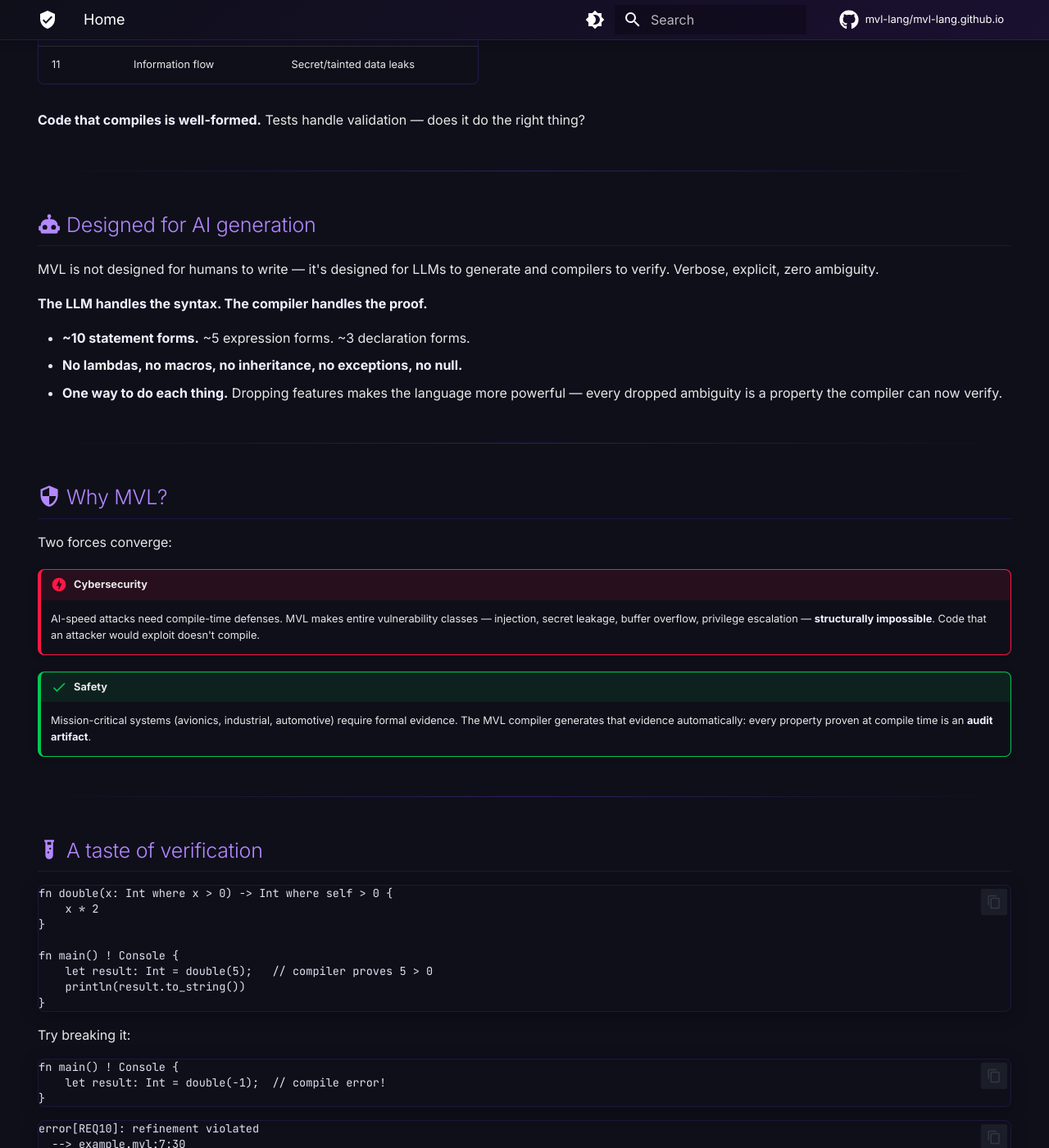
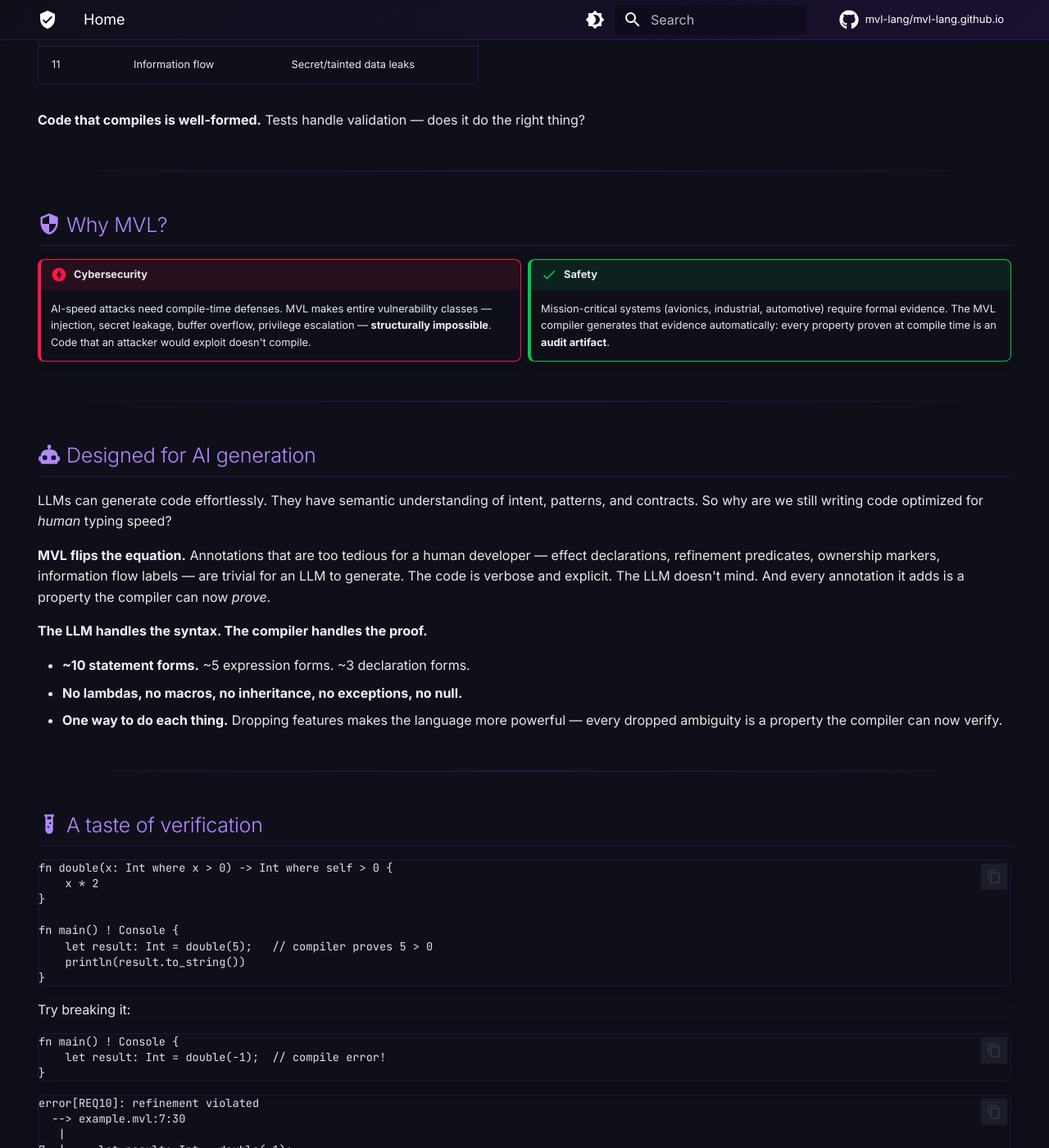
Before and after one commit to mvl-lang/mvl-lang.github.io, an MkDocs documentation site: the page built from docs/index.md, in a window 1280 px wide and 1400 px high, scrolled down 1412 px. Shown: the whole window at 82% size. Built offline with MkDocs 1.6.1 and Material for MkDocs 9.7.7, drawn with Linux system fonts in a browser that asks for light colours; comment, search, counter and statistics services are not loaded.

Commit message:
content: side-by-side Why MVL + AI generation story
- Cybersecurity + Safety admonitions in side-by-side grid (responsive)
- Rewritten AI generation section: LLMs generate annotations that are
  too tedious for humans, compiler proves every one
- Reordered: Why MVL before AI generation (motivation before mechanism)

Co-Authored-By: Claude Opus 4.6 (1M context) <noreply@anthropic.com>

```diff
--- a/docs/index.md
+++ b/docs/index.md
@@ -56,27 +56,31 @@ Every MVL program passes through **11 verification checks** before any code is e
 
 ---
 
+## :material-security: Why MVL?
+
+<div class="grid" markdown>
+
+!!! danger "Cybersecurity"
+    AI-speed attacks need compile-time defenses. MVL makes entire vulnerability classes — injection, secret leakage, buffer overflow, privilege escalation — **structurally impossible**. Code that an attacker would exploit doesn't compile.
+
+!!! success "Safety"
+    Mission-critical systems (avionics, industrial, automotive) require formal evidence. The MVL compiler generates that evidence automatically: every property proven at compile time is an **audit artifact**.
+
+</div>
+
+---
+
 ## :material-robot: Designed for AI generation
 
-MVL is not designed for humans to write — it's designed for LLMs to generate and compilers to verify. Verbose, explicit, zero ambiguity.
+LLMs can generate code effortlessly. They have semantic understanding of intent, patterns, and contracts. So why are we still writing code optimized for *human* typing speed?
+
+**MVL flips the equation.** Annotations that are too tedious for a human developer — effect declarations, refinement predicates, ownership markers, information flow labels — are trivial for an LLM to generate. The code is verbose and explicit. The LLM doesn't mind. And every annotation it adds is a property the compiler can now *prove*.
 
 **The LLM handles the syntax. The compiler handles the proof.**
 
 - **~10 statement forms.** ~5 expression forms. ~3 declaration forms.
 - **No lambdas, no macros, no inheritance, no exceptions, no null.**
 - **One way to do each thing.** Dropping features makes the language more powerful — every dropped ambiguity is a property the compiler can now verify.
-
----
-
-## :material-security: Why MVL?
-
-Two forces converge:
-
-!!! danger "Cybersecurity"
-    AI-speed attacks need compile-time defenses. MVL makes entire vulnerability classes — injection, secret leakage, buffer overflow, privilege escalation — **structurally impossible**. Code that an attacker would exploit doesn't compile.
-
-!!! success "Safety"
-    Mission-critical systems (avionics, industrial, automotive) require formal evidence. The MVL compiler generates that evidence automatically: every property proven at compile time is an **audit artifact**.
 
 ---
 
--- a/docs/stylesheets/extra.css
+++ b/docs/stylesheets/extra.css
@@ -211,3 +211,22 @@ html {
 [data-md-color-scheme="slate"] .md-typeset strong {
   color: #f0f0ff;
 }
+
+/* ── Side-by-side grid for admonitions ─────────────────────────────── */
+
+.grid {
+  display: grid;
+  grid-template-columns: 1fr 1fr;
+  gap: 1em;
+}
+
+@media (max-width: 768px) {
+  .grid {
+    grid-template-columns: 1fr;
+  }
+}
+
+.grid .admonition {
+  margin: 0;
+  height: 100%;
+}
```
